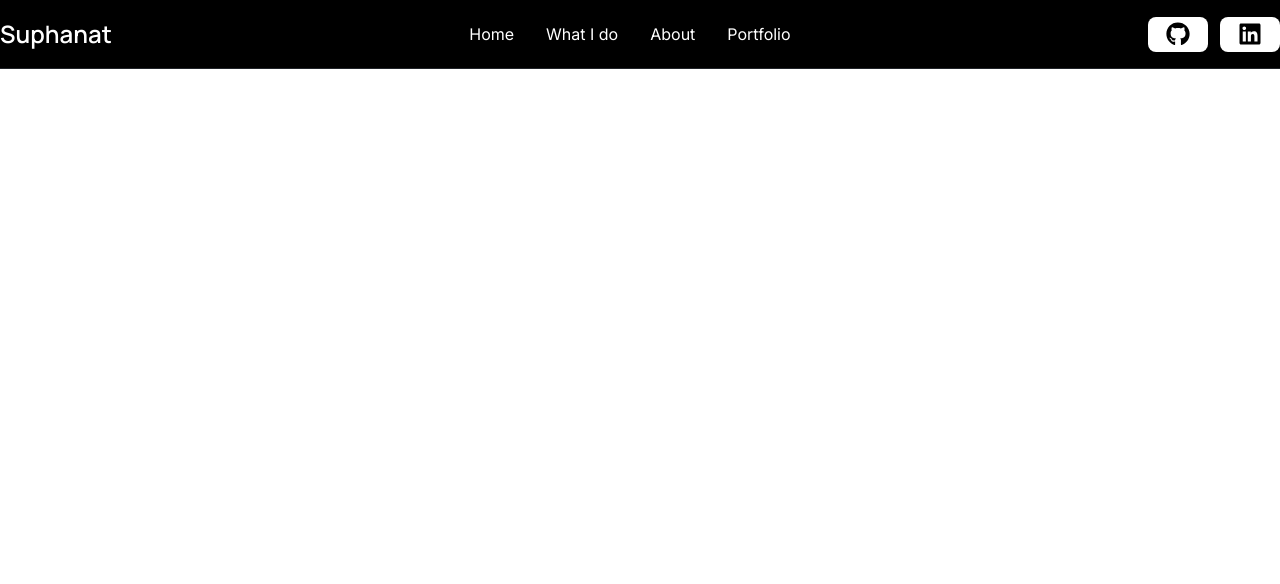
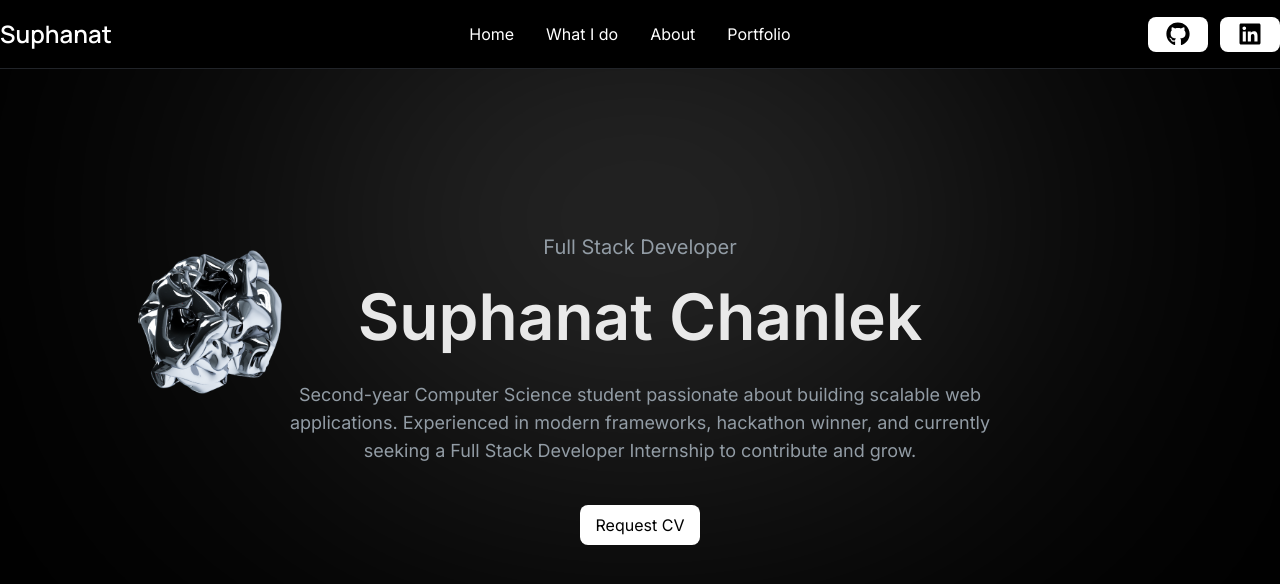
Before and after one commit to suphanatchanlek30/Portfolio_Suphanat_Chanlek, a Next.js app: page / in a window 1280 px wide. Shown: the top 584 px of the page. Built offline with nearby package versions, Linux system fonts and the light colour scheme.

Commit message:
add Hero Section and update link github and linkedin

```diff
--- a/app/globals.css
+++ b/app/globals.css
@@ -2,6 +2,7 @@
 
 body {
   font-family: var(--font-geist-inter);
+  background: #020202;
 }
 
 .my-manrope-text {
--- a/app/page.tsx
+++ b/app/page.tsx
@@ -1,9 +1,13 @@
+import HeroSection from "@/sections/hero-section/page";
 import NavbarSection from "@/sections/navbar-section/page";
 
 export default function Home() {
   return (
     <main>
       <NavbarSection />
+      <div>
+        <HeroSection />
+      </div>
     </main>
   );
 }
--- /dev/null
+++ b/components/hero-section/Hero.tsx
@@ -0,0 +1,29 @@
+// components/hero/Hero.tsx
+import heroData from "@/instances/hero-data";
+import HeroImage from "./HeroImage";
+import HeroContent from "./HeroContent";
+
+export default function Hero() {
+  return (
+    <section className="relative w-full min-h-[80vh] flex items-start justify-center bg-black text-white overflow-hidden">
+      {/* Background วงกลมสว่าง */}
+      <div className="absolute inset-0 flex items-start justify-center">
+        <div className="w-[700px] h-[300px] bg-white/30 rounded-full blur-[180px]"></div>
+      </div>
+       <div className="container relative z-10 mx-auto flex items-center justify-center px-6 mt-30 min-h-[400px]">
+        {/* ชื่อและเนื้อหาอยู่กลางจอ */}
+         <div className="w-full flex justify-center">
+          <HeroContent
+            title={heroData.title}
+            name={heroData.name}
+            description={heroData.description}
+            buttonText={heroData.buttonText}
+          />
+        </div>
+         <div className="hidden md:block absolute left-30 top-1/3 -translate-y-1/2">
+           <HeroImage src={heroData.image} />
+         </div>
+      </div>
+    </section>
+  );
+}
--- /dev/null
+++ b/components/hero-section/HeroButton.tsx
@@ -0,0 +1,18 @@
+// components/hero/HeroButton.tsx
+interface HeroButtonProps {
+  text: string;
+}
+
+export default function HeroButton({ text }: HeroButtonProps) {
+  // เปลี่ยน path ด้านล่างเป็น path จริงของไฟล์ PDF ที่ต้องการให้ดาวน์โหลด เช่น "/file_cv/CV_Suphanat_Chanlek.pdf"
+  const pdfPath = "/file_cv/CV_Suphanat_Chanlek.pdf";
+  return (
+    <a
+      href={pdfPath}
+      download
+      className="px-4 py-2 bg-white text-black rounded-[8px] hover:bg-gray-200 transition mt-10 inline-block text-center"
+    >
+      {text}
+    </a>
+  );
+}
--- /dev/null
+++ b/components/hero-section/HeroContent.tsx
@@ -0,0 +1,25 @@
+// components/hero/HeroContent.tsx
+import HeroButton from "./HeroButton";
+
+interface HeroContentProps {
+  title: string;
+  name: string;
+  description: string;
+  buttonText: string;
+}
+
+export default function HeroContent({
+  title,
+  name,
+  description,
+  buttonText,
+}: HeroContentProps) {
+  return (
+    <div className="text-center md:text-center max-w-3xl">
+      <p className="text-[#929CA5] mb-2 text-xl font-normal">{title}</p>
+      <h1 className="text-[#FFFFFF] opacity-90 text-[64px] font-semibold mb-4">{name}</h1>
+      <p className="text-[#929CA5] text-lg font-normal">{description}</p>
+      <HeroButton text={buttonText}/>
+    </div>
+  );
+}
--- /dev/null
+++ b/components/hero-section/HeroImage.tsx
@@ -0,0 +1,15 @@
+// components/hero/HeroImage.tsx
+import Image from "next/image";
+
+interface HeroImageProps {
+  src: string;
+  alt?: string;
+}
+
+export default function HeroImage({ src, alt = "Hero Image" }: HeroImageProps) {
+  return (
+    <div className="flex-shrink-0">
+      <Image src={src} alt={alt} width={180} height={180} />
+    </div>
+  );
+}
--- a/components/navbar/Navbar.tsx
+++ b/components/navbar/Navbar.tsx
@@ -37,14 +37,14 @@ export default function Navbar() {
                 {/* Social Icons */}
                 <div className="flex space-x-3">
                     <Link
-                        href="https://github.com/your-username"
+                        href="https://github.com/suphanatchanlek30"
                         target="_blank"
                         className="flex items-center justify-center bg-white text-black h-[35px] w-[60px] rounded-[8px] hover:bg-gray-200 transition"
                     >
                         <FaGithub size={24} />
                     </Link>
                     <Link
-                        href="https://linkedin.com/in/your-username"
+                        href="https://www.linkedin.com/in/suphanat-chanlek-944802305/"
                         target="_blank"
                         className="flex items-center justify-center bg-white text-black h-[35px] w-[60px] rounded-[8px] hover:bg-gray-200 transition"
                     >
--- /dev/null
+++ b/instances/hero-data.ts
@@ -0,0 +1,11 @@
+// instances/hero-data.ts
+const heroData = {
+  title: "Full Stack Developer",
+  name: "Suphanat Chanlek",
+  description:
+    "Second-year Computer Science student passionate about building scalable web applications. Experienced in modern frameworks, hackathon winner, and currently seeking a Full Stack Developer Internship to contribute and grow.",
+  buttonText: "Request CV",
+  image: "/images/decorations/decorations1.svg", // path ไปยัง public/images
+};
+
+export default heroData;
--- /dev/null
+++ b/sections/hero-section/page.tsx
@@ -0,0 +1,9 @@
+import Hero from "@/components/hero-section/Hero";
+
+export default function HeroSection() {
+    return (
+        <div>
+            <Hero />
+        </div>
+    );
+}
```
Also changed, not shown: 1 other file (tests, documents, lock files or other folders).
